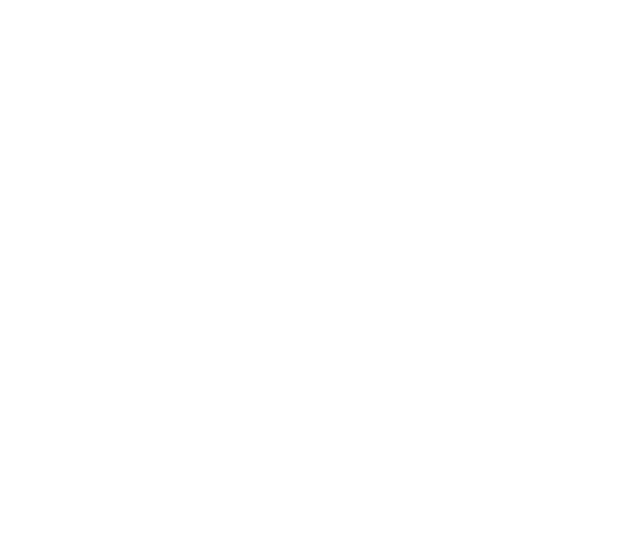
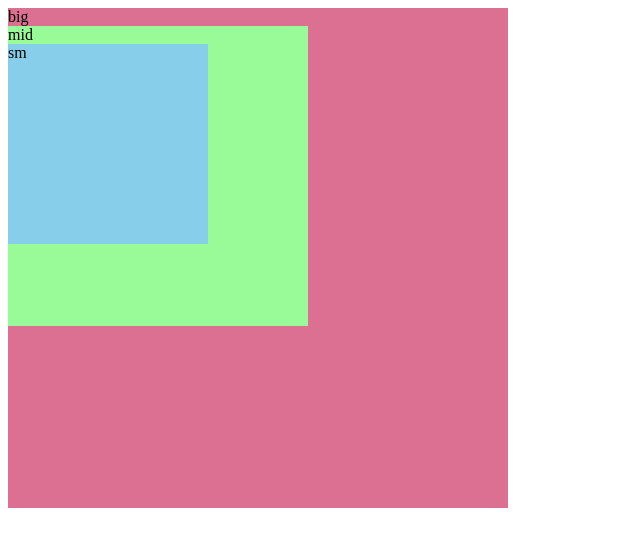
Before and after one commit to cdj0710/letao_project, a plain HTML site: page test.html in a window 1280 px wide. Shown: the whole page, without its empty margins (0-640 px from the left). Drawn offline with Linux system fonts and the light colour scheme.

Commit message:
保存初始功能

```diff
--- a/test.html
+++ b/test.html
@@ -7,18 +7,41 @@
     <title>Document</title>
 
     <style>
-        div{
-            width: 400px;
-            height: 400px;
-            border: 1px solid #000;
-            display: none;
+          .big{
+            width: 500px;
+            height: 500px;
+            background-color:palevioletred
+        }
+        .mid{
+            width: 300px;
+            height: 300px;
+            background-color:palegreen;
+        }
+        .sm{
+            width: 200px;
+            height: 200px;
+            background-color: skyblue;
         }
     </style>
 </head>
 <body>
-    <div></div>
+    <div class="big">big
+        <div class="mid">mid
+            <div class="sm">sm</div>
+        </div>
+    </div>
     <script>
-        console.log(document.querySelector('div'))
+
+
+          document.querySelector('.big').addEventListener('click',function(){
+            alert('big');
+          },true)
+            document.querySelector('.mid').addEventListener('click',function(){
+            alert('mid');
+          })
+            document.querySelector('.sm').addEventListener('click',function(){
+            alert('sm');
+          })
     </script>
 </body>
 </html>
```
Also changed, not shown: login.html (+1 -0 lines).
